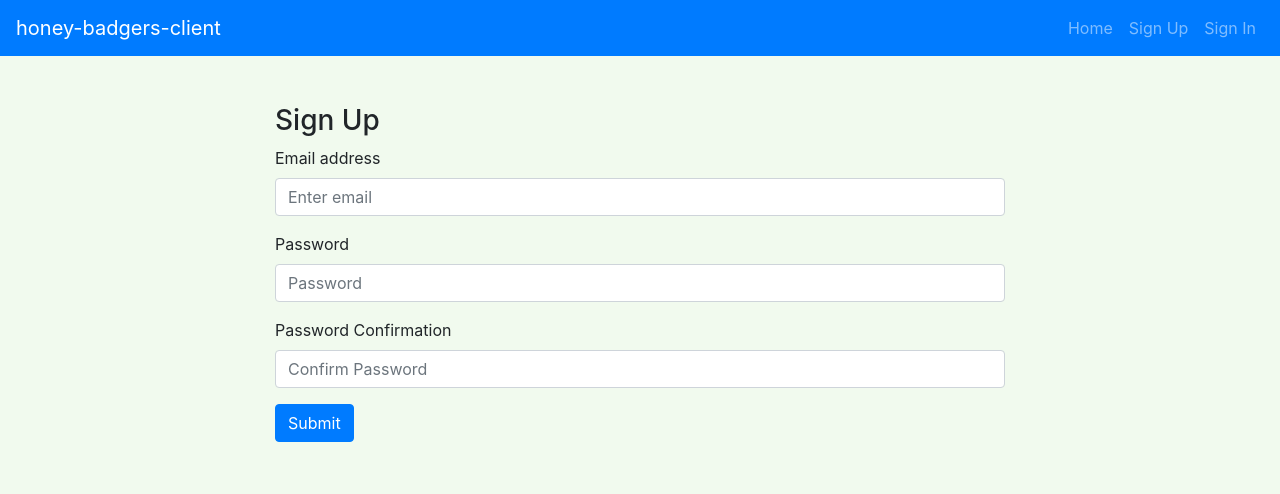
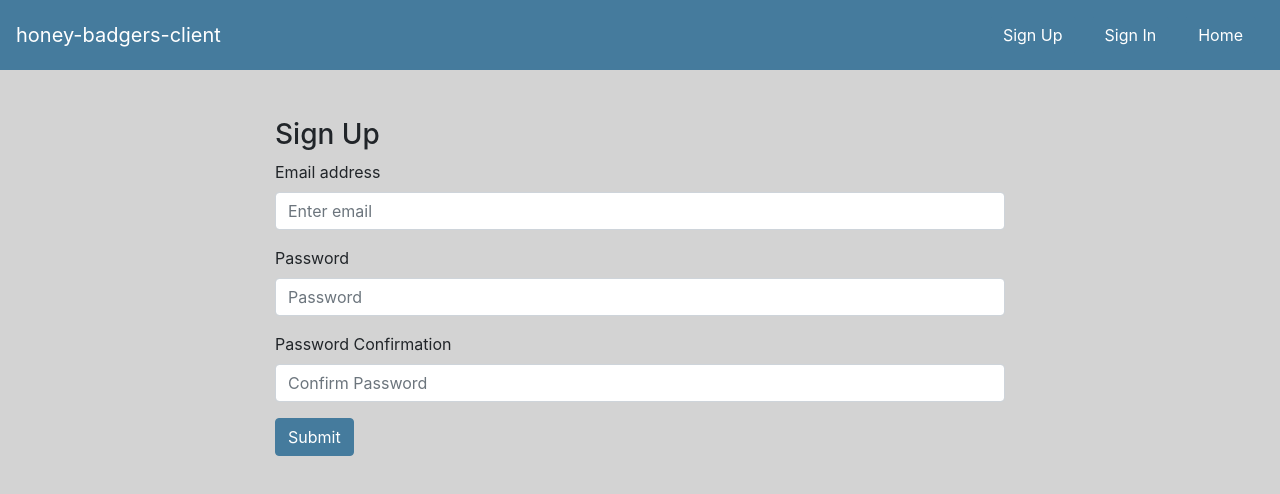
Before and after one commit to The-GA-Honey-Badgers/group-project-client, a React app: page /#/sign-up in a window 1280 px wide. Built offline with nearby package versions, Linux system fonts and the light colour scheme.

Commit message:
Style navbar & buttons
Styled navbar.
Changed body background color.
Styled navbar buttons consistently (sign up, sign in, change password,
sign out, home).
Styled form field submit buttons consistently.

```diff
--- a/package.json
+++ b/package.json
@@ -19,7 +19,8 @@
     "react-dom": "^16.4.2",
     "react-router-dom": "^4.3.1",
     "resolve": "1.6.0",
-    "url-loader": "0.6.2"
+    "url-loader": "0.6.2",
+    "whatwg-fetch": "^3.0.0"
   },
   "scripts": {
     "start": "node scripts/start.js",
--- a/src/components/ChangePassword/ChangePassword.js
+++ b/src/components/ChangePassword/ChangePassword.js
@@ -76,6 +76,7 @@ class ChangePassword extends Component {
             <Button
               variant="primary"
               type="submit"
+              className="submitBtn"
             >
               Submit
             </Button>
--- a/src/components/Header/Header.js
+++ b/src/components/Header/Header.js
@@ -1,39 +1,42 @@
 import React, { Fragment } from 'react'
-import Nav from 'react-bootstrap/Nav'
-import Navbar from 'react-bootstrap/Navbar'
+import { Nav, Navbar, Button } from 'react-bootstrap'
+
+const navbarTextStyle = {
+  color: 'white'
+}
 
 const authenticatedOptions = (
   <Fragment>
-    <Nav.Link href="#change-password">Change Password</Nav.Link>
-    <Nav.Link href="#sign-out">Sign Out</Nav.Link>
-    <Nav.Link href="#post-create">Create Post</Nav.Link>
+    <Nav.Link href="#post-create"><Button className='nav-btn'>Create Post</Button></Nav.Link>
+    <Nav.Link href="#change-password"><Button className='nav-btn'>Change Password</Button></Nav.Link>
+    <Nav.Link href="#sign-out"><Button className='nav-btn'>Sign Out</Button></Nav.Link>
   </Fragment>
 )
 
 const unauthenticatedOptions = (
   <Fragment>
-    <Nav.Link href="#sign-up">Sign Up</Nav.Link>
-    <Nav.Link href="#sign-in">Sign In</Nav.Link>
+    <Nav.Link href="#sign-up"><Button className='nav-btn'>Sign Up</Button></Nav.Link>
+    <Nav.Link href="#sign-in"><Button className='nav-btn'>Sign In</Button></Nav.Link>
   </Fragment>
 )
 
 const alwaysOptions = (
   <Fragment>
-    <Nav.Link href="/">Home</Nav.Link>
+    <Nav.Link to="/"><Button className='nav-btn'>Home</Button></Nav.Link>
   </Fragment>
 )
 
 const Header = ({ user }) => (
-  <Navbar bg="primary" variant="dark" expand="md">
+  <Navbar className='navbar' variant="dark" expand="md">
     <Navbar.Brand href="#">
       honey-badgers-client
     </Navbar.Brand>
     <Navbar.Toggle aria-controls="basic-navbar-nav" />
     <Navbar.Collapse id="basic-navbar-nav">
       <Nav className="ml-auto">
-        { user && <span className="navbar-text mr-2">Welcome, {user.email}</span>}
+        { user ? authenticatedOptions : unauthenticatedOptions }
         { alwaysOptions }
-        { user ? authenticatedOptions : unauthenticatedOptions }
+        { user && <span style={navbarTextStyle} className="navbar-text mr-2">Welcome, {user.email}</span>}
       </Nav>
     </Navbar.Collapse>
   </Navbar>
--- a/src/components/SignIn/SignIn.js
+++ b/src/components/SignIn/SignIn.js
@@ -77,6 +77,7 @@ class SignIn extends Component {
             <Button
               variant="primary"
               type="submit"
+              className="submitBtn"
             >
               Submit
             </Button>
--- a/src/components/SignUp/SignUp.js
+++ b/src/components/SignUp/SignUp.js
@@ -90,6 +90,7 @@ class SignUp extends Component {
             <Button
               variant="primary"
               type="submit"
+              className="submitBtn"
             >
               Submit
             </Button>
--- a/src/index.scss
+++ b/src/index.scss
@@ -1,5 +1,19 @@
 @import '~bootstrap/scss/bootstrap';
 
 body {
-  background-color: #F1FAEE;
+  background: lightgray;
 }
+
+.navbar {
+  background: #457B9D;
+}
+.nav-btn, .submitBtn {
+  background-color: #457B9D;
+  color: white;
+  border: 1px #457B9D solid;
+    &:hover {
+      background-color: #6499B9;
+      color: #14253E;
+      border: 1px #5590B4 solid;
+    }
+}
```
